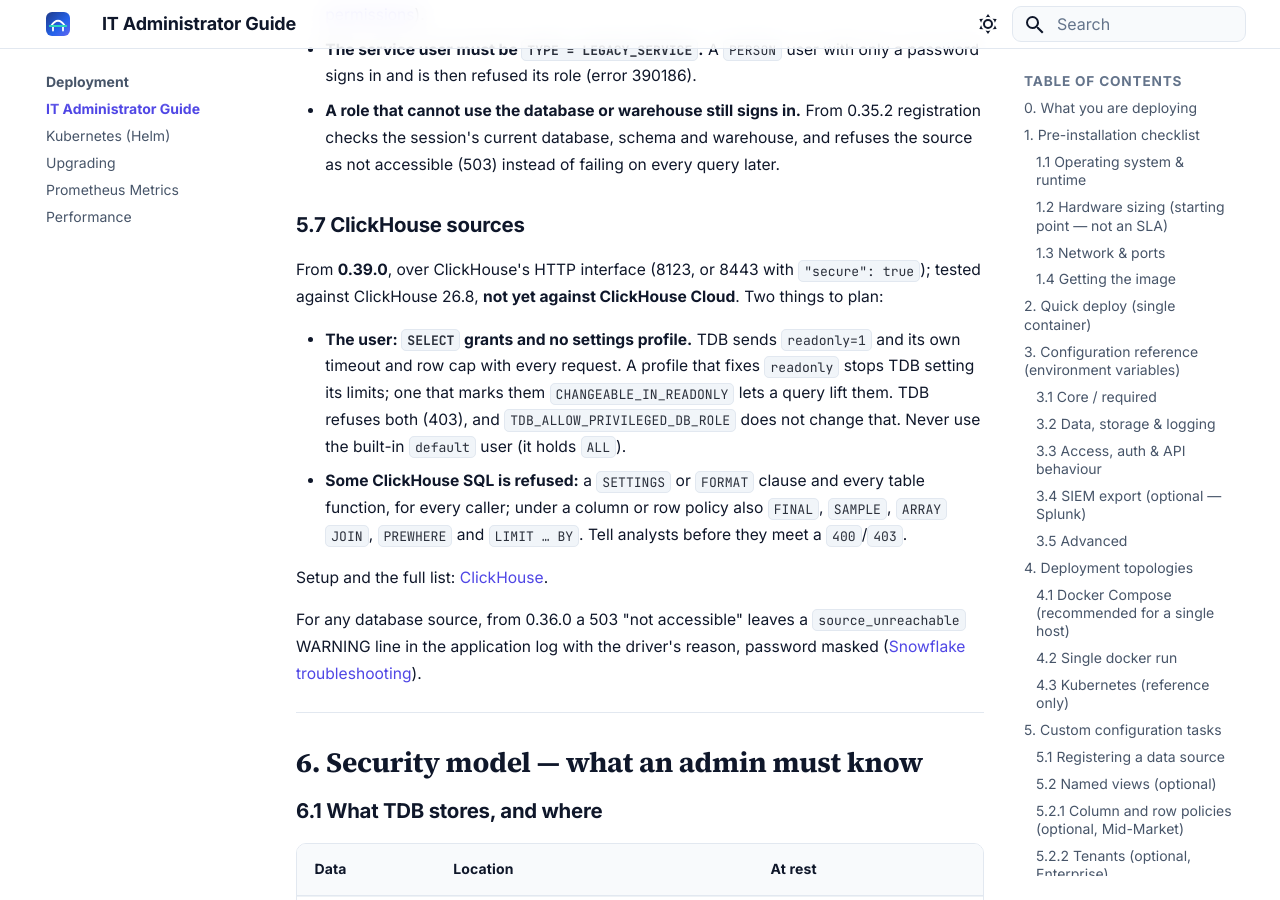
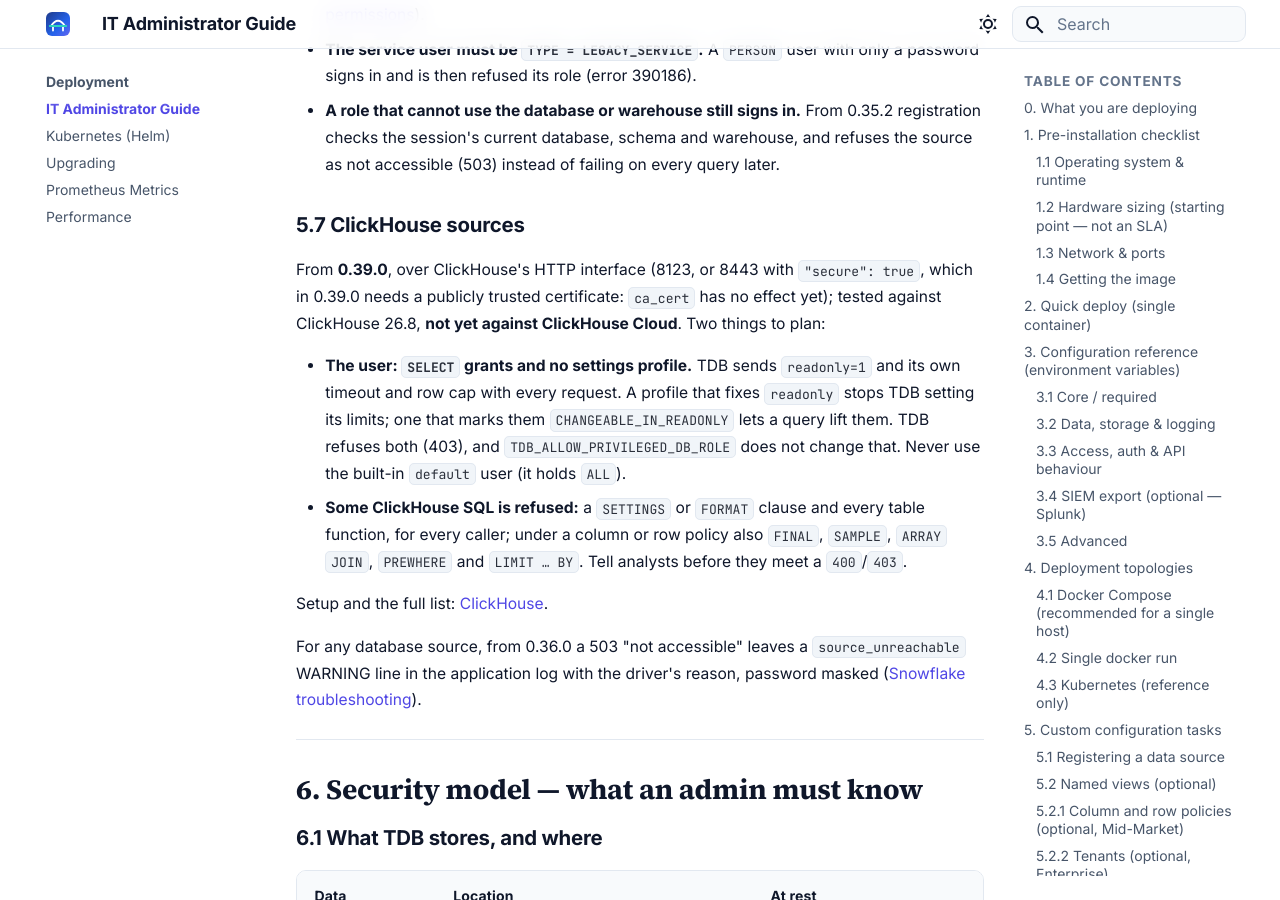
Before and after one commit to tdb-project/tdb-docs, an MkDocs documentation site: the page built from docs/deployment/it-admin-guide.md, in a window 1280 px wide and 900 px high, scrolled down 18179 px. Built offline with MkDocs 1.6.1 and Material for MkDocs 9.7.7, drawn with Linux system fonts in a browser that asks for light colours.

Commit message:
IT admin guide §5.7: HTTPS needs a publicly trusted certificate in 0.39.0
Co-Authored-By: Claude Opus 5.5 <noreply@anthropic.com>

```diff
--- a/docs/deployment/it-admin-guide.md
+++ b/docs/deployment/it-admin-guide.md
@@ -592,7 +592,8 @@ things differ from the other databases:
 
 ### 5.7 ClickHouse sources
 
-From **0.39.0**, over ClickHouse's HTTP interface (8123, or 8443 with `"secure": true`);
+From **0.39.0**, over ClickHouse's HTTP interface (8123, or 8443 with `"secure": true`, which
+in 0.39.0 needs a publicly trusted certificate: `ca_cert` has no effect yet);
 tested against ClickHouse 26.8, **not yet against ClickHouse Cloud**. Two things to plan:
 
 - **The user: `SELECT` grants and no settings profile.** TDB sends `readonly=1` and its own
```
